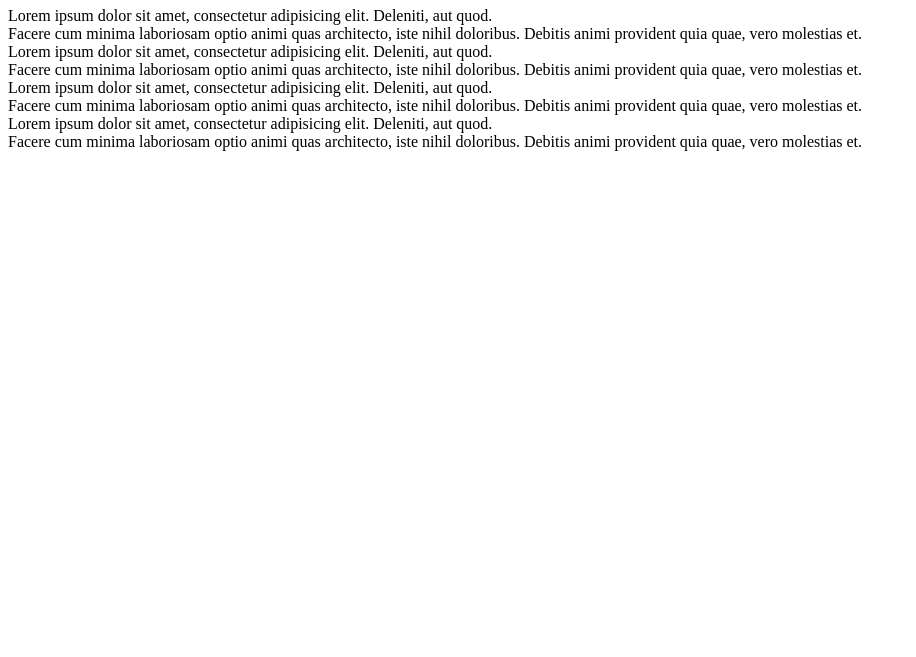
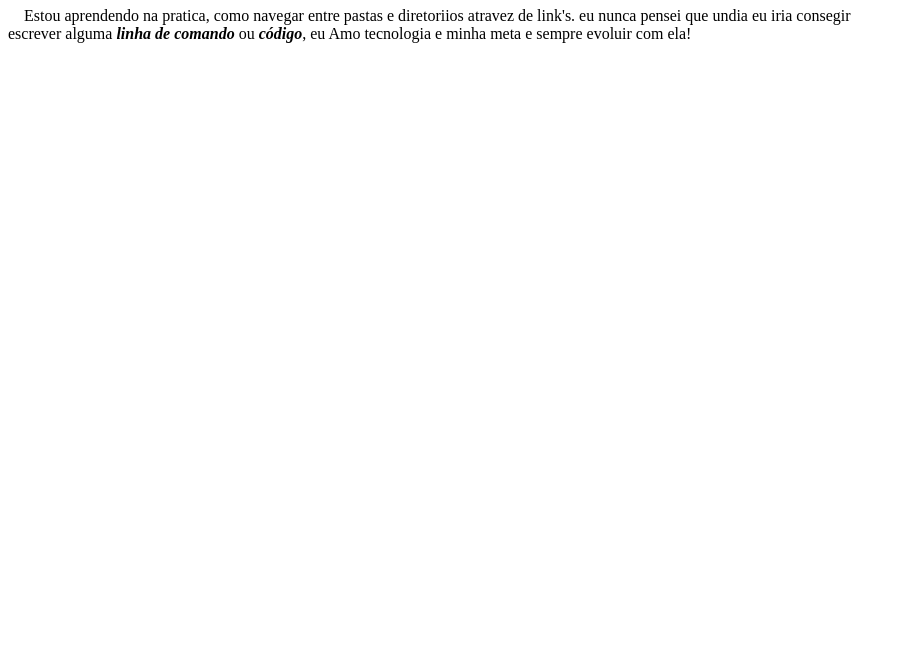
Before and after one commit to Franck-D-Souza/Projertos-Rocketseat, a plain HTML site: page NavegandoEntreArquivoseDiretorios/index.html in a window 1280 px wide. Shown: the part 143-800 px from the top of the page, without its empty margins (0-916 px from the left). Drawn offline with Linux system fonts and the light colour scheme.

Commit message:
FACEBOOK

```diff
--- a/NavegandoEntreArquivoseDiretorios/index.html
+++ b/NavegandoEntreArquivoseDiretorios/index.html
@@ -29,12 +29,10 @@
   <h1>Criando Navegação entre Arquivos</h1>
 
   <p>
-    Lorem ipsum dolor sit amet, consectetur adipisicing elit. Deleniti, aut quod. <br> Facere cum minima laboriosam optio animi quas architecto, iste nihil doloribus. Debitis animi provident quia quae, vero molestias et. <br>
-    Lorem ipsum dolor sit amet, consectetur adipisicing elit. Deleniti, aut quod. <br> Facere cum minima laboriosam optio animi quas architecto, iste nihil doloribus. Debitis animi provident quia quae, vero molestias et. <br>
-    Lorem ipsum dolor sit amet, consectetur adipisicing elit. Deleniti, aut quod. <br> Facere cum minima laboriosam optio animi quas architecto, iste nihil doloribus. Debitis animi provident quia quae, vero molestias et. <br>
-    Lorem ipsum dolor sit amet, consectetur adipisicing elit. Deleniti, aut quod. <br> Facere cum minima laboriosam optio animi quas architecto, iste nihil doloribus. Debitis animi provident quia quae, vero molestias et.
+    &nbsp;&nbsp;&nbsp;
+    Estou aprendendo na pratica, como navegar entre pastas e diretoriios atravez de link's. eu nunca pensei que undia eu iria consegir <br>
+    escrever alguma <em> <b>linha de comando </b></em> ou <em><b>código</b></em>, eu Amo tecnologia e minha meta e sempre evoluir com ela!
   </p>
-
 
 
 
```
Also changed, not shown: NavegandoEntreArquivoseDiretorios/contact.html (+1 -1 lines).
